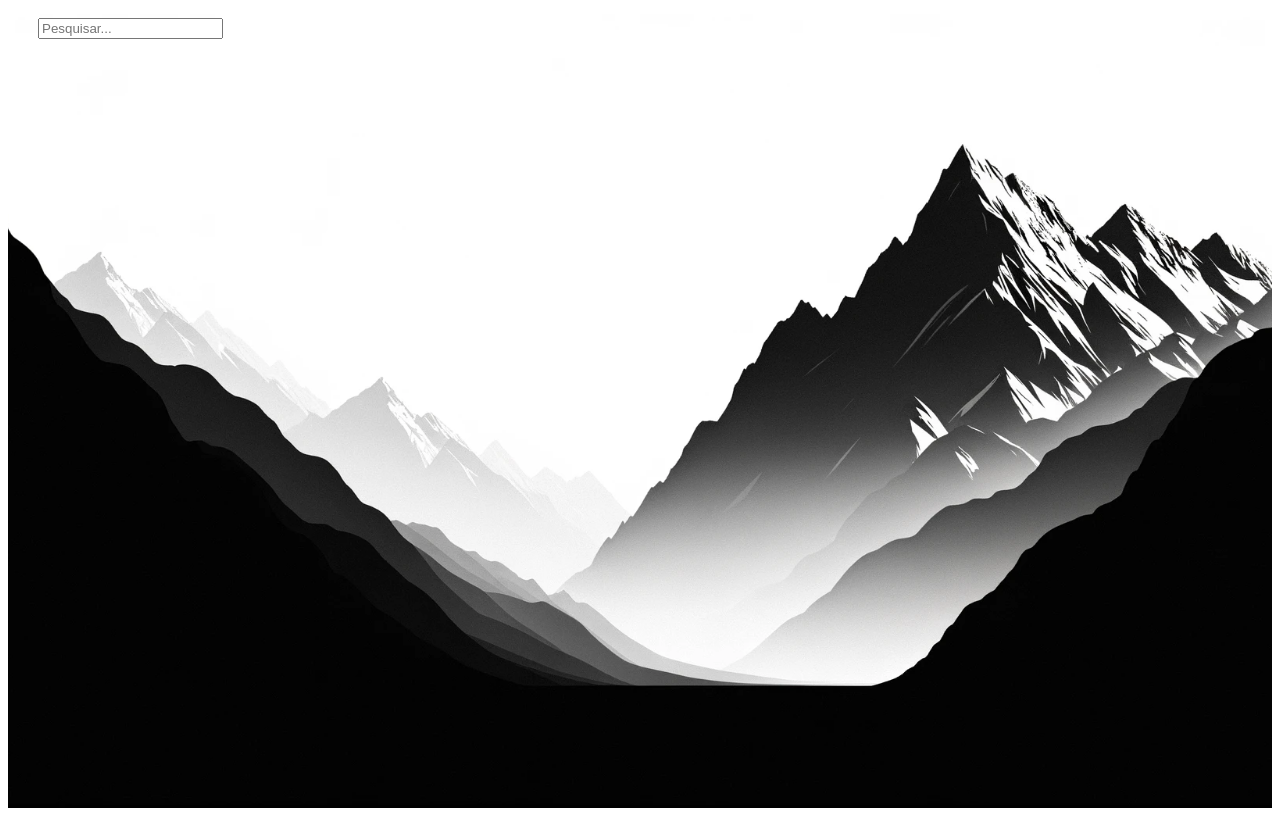
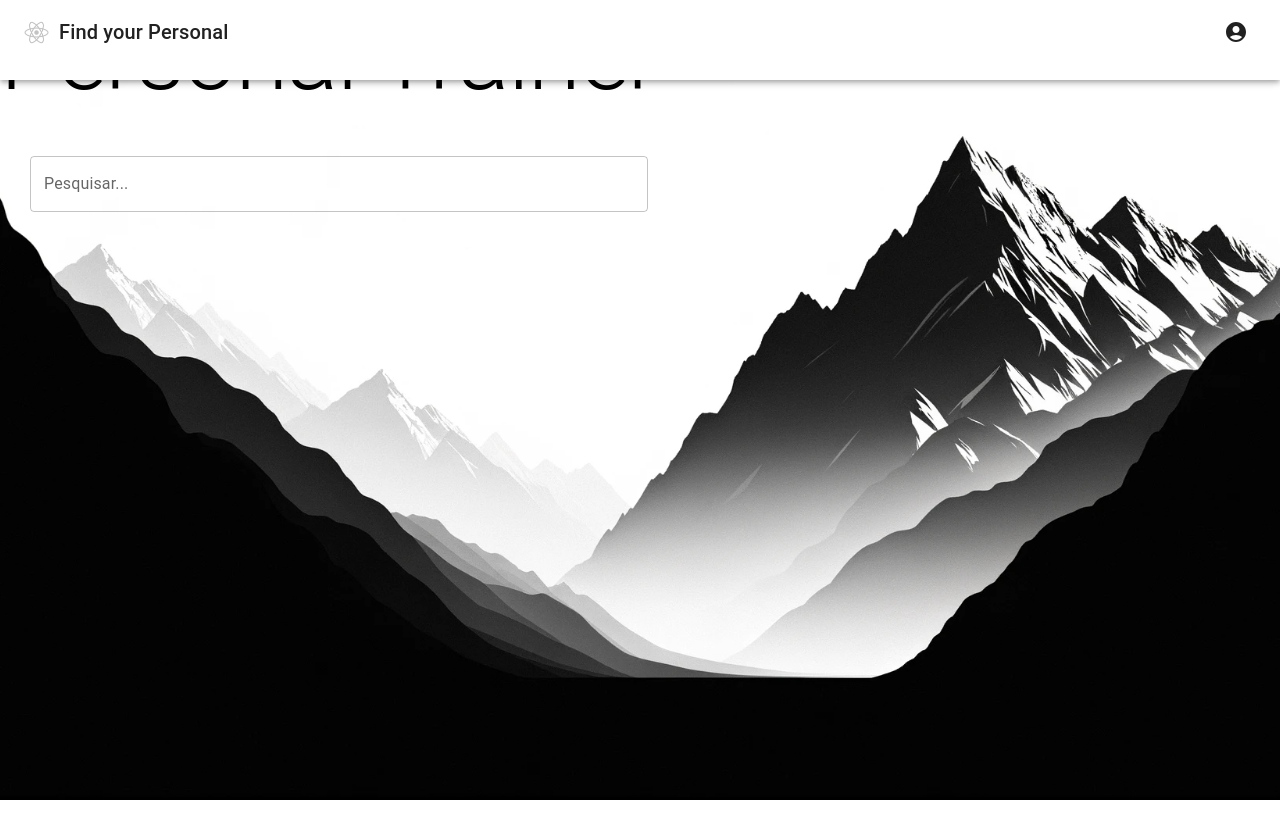
Before and after one commit to DanielMachado65/find-your-personal-fronted, a React (Create React App) app: page / in a window 1280 px wide. Built offline with nearby package versions, Linux system fonts and the light colour scheme.

Commit message:
Atualizar estilos e componentes da aplicação

```diff
--- a/src/App.css
+++ b/src/App.css
@@ -1,10 +1,14 @@
 .background-image {
   height: 100vh;
   width: 100%;
-  background-image: url('../public/background.png');
+  background-image: url("../public/background.png");
   background-size: cover;
   background-position: center;
   display: flex;
+}
+
+.img-logo {
+  filter: grayscale(100%);
 }
 
 .search-bar {
--- a/src/App.tsx
+++ b/src/App.tsx
@@ -1,10 +1,45 @@
-import "./App.css"; // Importando o arquivo CSS
+import AppBar from "@mui/material/AppBar";
+import Toolbar from "@mui/material/Toolbar";
+import Typography from "@mui/material/Typography";
+import IconButton from "@mui/material/IconButton";
+import AccountCircle from "@mui/icons-material/AccountCircle";
+import TextField from "@mui/material/TextField";
+import "./App.css";
+import styled from "styled-components";
+
+const HeaderTitle = styled(Typography)`
+  flex-grow: 1;
+  display: flex;
+  justify-content: flex-start;
+  align-items: center;
+`;
 
 function App() {
   return (
     <div className="background-image">
-      <div className="search-bar">
-        <input type="text" placeholder="Pesquisar..." />
+      <AppBar style={{ height: "80px" }} color="primary">
+        <Toolbar>
+          <HeaderTitle variant="h6">
+            <img
+              className="img-logo"
+              src="/logo192.png"
+              alt="Logo"
+              style={{ height: "25px", marginRight: "10px" }}
+            />
+            Find your Personal
+          </HeaderTitle>
+          <IconButton color="inherit">
+            <AccountCircle />
+          </IconButton>
+        </Toolbar>
+      </AppBar>
+      <div className="content">
+        <Typography variant="h1" component="h1" gutterBottom>
+          Personal Trainer
+        </Typography>
+        <div className="search-bar">
+          <TextField fullWidth label="Pesquisar..." variant="outlined" />
+        </div>
       </div>
     </div>
   );
--- /dev/null
+++ b/src/index.css
@@ -0,0 +1,13 @@
+body {
+  margin: 0;
+  font-family: -apple-system, BlinkMacSystemFont, 'Segoe UI', 'Roboto', 'Oxygen',
+    'Ubuntu', 'Cantarell', 'Fira Sans', 'Droid Sans', 'Helvetica Neue',
+    sans-serif;
+  -webkit-font-smoothing: antialiased;
+  -moz-osx-font-smoothing: grayscale;
+}
+
+code {
+  font-family: source-code-pro, Menlo, Monaco, Consolas, 'Courier New',
+    monospace;
+}
--- a/src/index.tsx
+++ b/src/index.tsx
@@ -1,14 +1,19 @@
 import React from "react";
 import ReactDOM from "react-dom/client";
+import "./index.css";
 import App from "./App";
 import reportWebVitals from "./reportWebVitals";
+import theme from "./theme";
+import { ThemeProvider } from "@mui/material";
 
 const root = ReactDOM.createRoot(
   document.getElementById("root") as HTMLElement
 );
 root.render(
   <React.StrictMode>
-    <App />
+    <ThemeProvider theme={theme}>
+      <App />
+    </ThemeProvider>
   </React.StrictMode>
 );
 
--- /dev/null
+++ b/src/theme.ts
@@ -0,0 +1,11 @@
+import { createTheme } from "@mui/material/styles";
+
+const theme = createTheme({
+  palette: {
+    primary: {
+      main: "#fff",
+    },
+  },
+});
+
+export default theme;
```
